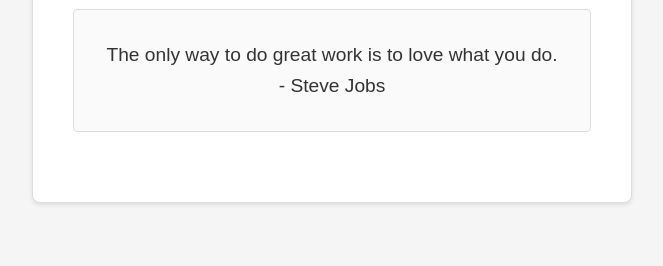
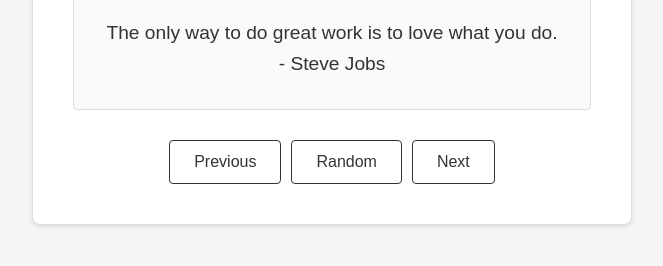
Before and after one commit to praya-sh/demo-quotegen, a plain HTML site: page index.html in a window 1280 px wide. Shown: the part 348-614 px from the top of the page, without its empty margins (308-971 px from the left). Drawn offline with Linux system fonts and the light colour scheme.

Commit message:
Add styles to navigation

```diff
--- a/index.html
+++ b/index.html
@@ -12,7 +12,14 @@
         <div class="quote-display">
             <p class="quote-text" id="quoteText">Your quote will appear here</p>
         </div>
+
+        <div class="navigation">
+            <button class="nav-btn" id="prevBtn">Previous</button>
+            <button class="nav-btn" id="randomBtn">Random</button>
+            <button class="nav-btn" id="nextBtn">Next</button>
+        </div>
     </div>
+
 
     <script src="script.js"></script>
 </body>
--- a/styles.css
+++ b/styles.css
@@ -48,3 +48,24 @@ h1 {
     line-height: 1.6;
     color: #333;
 }
+
+.navigation {
+    display: flex;
+    gap: 10px;
+    justify-content: center;
+    flex-wrap: wrap;
+}
+
+.nav-btn {
+    padding: 12px 24px;
+    border: 1px solid #333;
+    border-radius: 4px;
+    background: white;
+    color: #333;
+    cursor: pointer;
+    font-size: 16px;
+}
+
+.nav-btn:hover {
+    background: #f0f0f0;
+}
```
